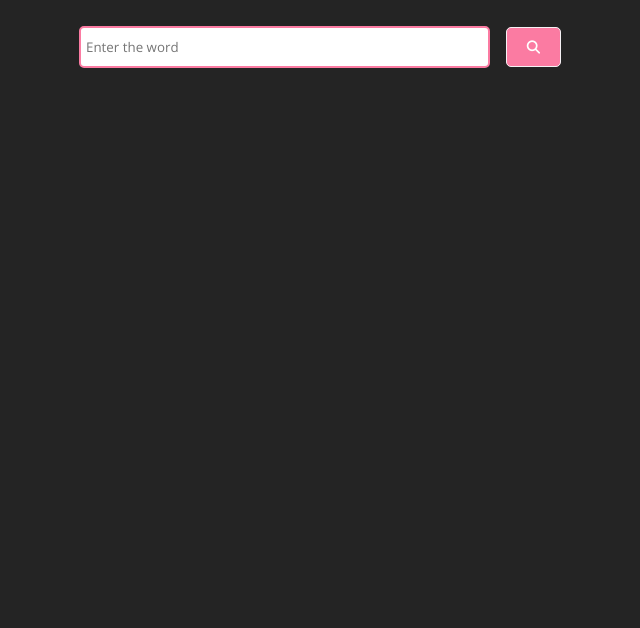
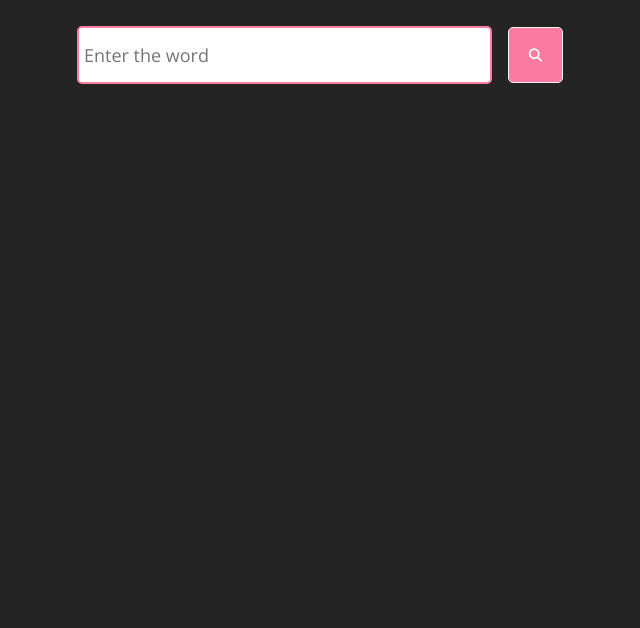
Before and after one commit to codemaniac-sahil/dictionary-web-app, a plain HTML site: page index.html in a window 1280 px wide. Shown: the part 172-800 px from the top of the page, without its empty margins (320-960 px from the left). Drawn offline with nearby package versions, Linux system fonts and the light colour scheme.

```diff
--- a/style.css
+++ b/style.css
@@ -24,11 +24,9 @@ body {
   align-items: center;
   gap: 1em;
   margin-top: 10px;
-  border-color: red;
-  border-width: 5px;
 }
 .search-btn button {
-  padding: 10px 20px;
+  padding: 18px 20px;
   background-color: #fb7ba2;
   color: white;
   border: 1px solid #f5f1f4;
@@ -39,17 +37,18 @@ body {
 }
 
 .search-btn :hover {
-  background-color: #f664d1;
+  background-color: #fcdcf4;
   color: black;
   border-radius: 5px;
 }
 
 .search-btn input {
-  padding: 10px 5px;
+  padding: 15px 5px;
   border-radius: 5px;
   border: 0;
   width: 80%;
   border: 2px solid #fb7ba2;
+  font-size: 18px;
 }
 .main #word {
   text-align: center;
```
